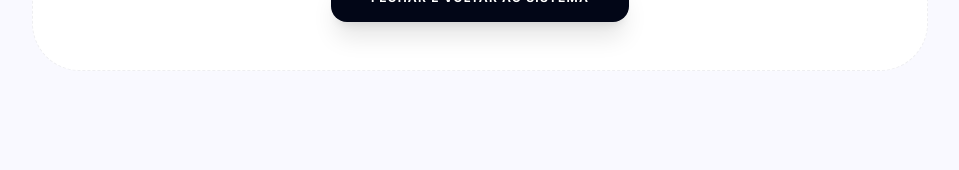
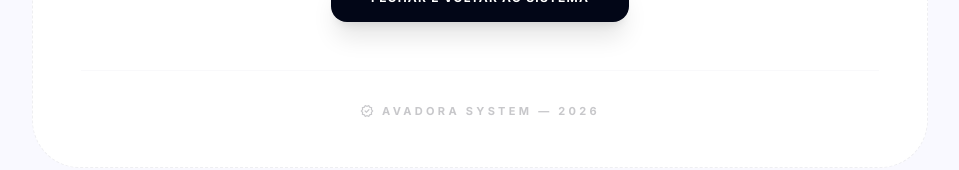
Before and after one commit to esiqueira3/agua-viva, a React (Vite) app: page /novidades in a window 1280 px wide. Shown: the part 1653-1823 px from the top of the page, without its empty margins (160-1119 px from the left). Built offline with nearby package versions, Linux system fonts and the light colour scheme.

Commit message:
docs(ui): add official branding footer to novidades page

```diff
--- a/src/pages/Novidades.jsx
+++ b/src/pages/Novidades.jsx
@@ -82,6 +82,13 @@ export default function Novidades() {
         >
           Fechar e Voltar ao Sistema
         </button>
+
+        <div className="mt-12 pt-8 border-t border-outline-variant/10">
+          <p className="text-[11px] font-black uppercase tracking-[0.3em] text-on-surface-variant/30 flex items-center justify-center gap-2">
+            <span className="material-symbols-outlined text-[14px]">verified</span>
+            Avadora System — 2026
+          </p>
+        </div>
       </div>
     </div>
   )
```
